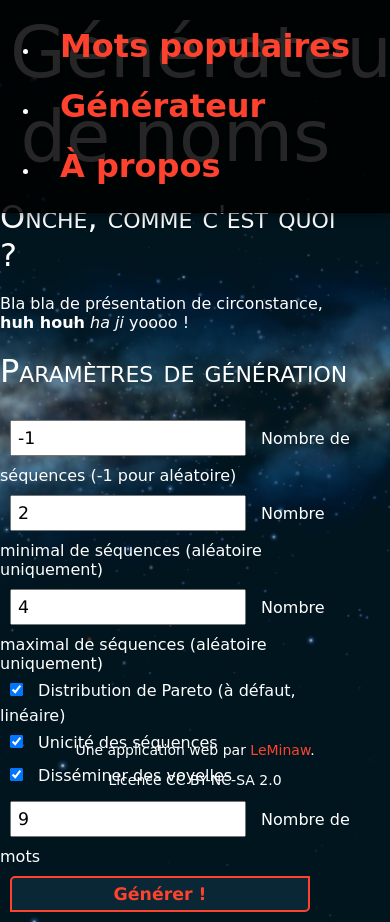
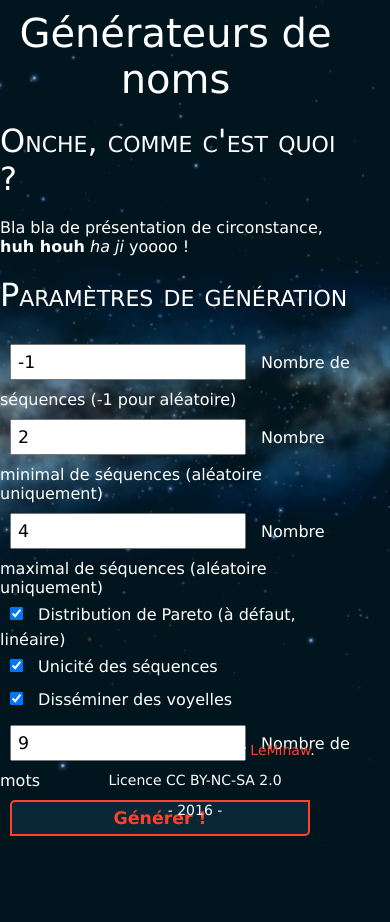
Before and after one commit to LeMinaw/minaw.net, a Django app: page /namegen/ in a window 390 px wide; the page is wider, and only the part inside the window is pictured. After the commit the page ends 846 px from the top of that part, so only its background shows below. Run offline with Django 3.2, Linux system fonts and the light colour scheme; style sheets or scripts are compiled from the project's sources; parts of the project's set-up code (start-up, migrations or seed data) failed here and were passed over; some libraries are stand-ins or nearby versions.

Commit message:
multiple front fixes + mobile version for gallery

```diff
--- a/portfolio/static/portfolio/css/gallery.less
+++ b/portfolio/static/portfolio/css/gallery.less
@@ -3,17 +3,24 @@
     /* COMMON */
 
     .imgcontainer {
-        position: relative;
+        padding: 6px;
+        .box-sizing(border-box);
 
-        img { width: 100% }
+        .img { position: relative }
+
+        img {
+            width: 100%;
+            object-fit: cover;
+            display: block;
+        }
 
         .legend {
-            position: absolute;
             width: 100%;
-            bottom: 0;
             padding: 6px 0;
             text-align: center;
             background: @black;
+            position: absolute;
+            bottom: 0;
 
             span {
                 font-weight: 200;
@@ -25,11 +32,13 @@
     /* MOBILE */
 
     @media (max-width: @small) {
-        position: static;
-
         .content .imgcontainer {
             position: relative;
-            margin: 10px 0;
+            margin: 10px auto;
+            width: 100%;
+            max-width: 310px;
+
+            img { max-height: 70vh }
         }
     }
 
@@ -53,21 +62,18 @@
             width: 100%;
             padding-left: 18px; // Aligns the left edge with the scrollbar
         }
-    }
 
         .content {
             position: absolute;
             left: 0;
 
             .imgcontainer {
-            display: inline-block;
-            padding: 6px;
-            .box-sizing(border-box);
+                float: left;
 
                 .img {
+                    .gentle-shadow(0);
                     transform: scale(1, 1);
                     transition: all .1s;
-                .gentle-shadow(0);
 
                     &:hover {
                         transform: scale(1.5, 1.5);
@@ -77,9 +83,7 @@
                         .gentle-shadow(.5);
                     }
 
-                img {
-                    height: 200px;
-                    object-fit: cover;
+                    img { height: 200px }
                 }
             }
         }
--- a/portfolio/static/portfolio/css/main.less
+++ b/portfolio/static/portfolio/css/main.less
@@ -9,8 +9,8 @@
 @black: rgba(0, 0, 0, .85);
 @links: rgb(10, 104, 145);
 @small: 768px;
-@font-head: 'Poiret One', cursive;
-@font-main: 'Comfortaa',  cursive;
+@font-head: 'Poiret One', Verdana, sans-serif;
+@font-main: 'Comfortaa',  Verdana, sans-serif;
 
 /* MIXINS */
 
@@ -58,6 +58,7 @@
     @media (max-width: @small) {
         margin: 10px;
         text-align: center;
+        font-size: 40px;
     }
 }
 h2 { font-size: 32px }
@@ -81,6 +82,8 @@
     z-index: 1000;
     border-bottom: 1px solid #000;
     .gentle-shadow(.5);
+
+    @media (max-width: @small) { display: none }
 
     a {
         display: inline-block;
@@ -151,7 +154,11 @@
         text-align: center;
     }
 
-    img { width: 100% }
+    img {
+        width: 100%;
+        max-height: 80vh;
+        object-fit: contain;
+    }
 
     p, li, pre {
         max-width: @small;
--- a/portfolio/static/portfolio/js/utils.py
+++ b/portfolio/static/portfolio/js/utils.py
@@ -1,7 +1,3 @@
-def total_width(elems):
-    """Cumulated width of <elems>."""
-    return sum([el.offsetWidth for el in elems])
-
 def empty(elem):
     """Removes all child nodes of <elem>."""
     while elem.firstChild is not None:
--- a/portfolio/templates/portfolio/main.html
+++ b/portfolio/templates/portfolio/main.html
@@ -23,7 +23,7 @@
         <div class="imgcontainer">
           <div class="img">
             <a href="{{ work.get_absolute_url }}">
-              {% thumbnail work.cover "x300" as thumb %}
+              {% thumbnail work.cover "300x300" crop="noop" as thumb %}
                 <img src="{{ thumb.url }}" alt="{{ work.name }}">
               {% endthumbnail %}
 
```
Also changed, not shown: portfolio/static/portfolio/js/gallery.py (+19 -3 lines), portfolio/static/portfolio/css/main.css, portfolio/static/portfolio/js/main.min.js. Lines whose indentation alone changed are shown as unchanged.
